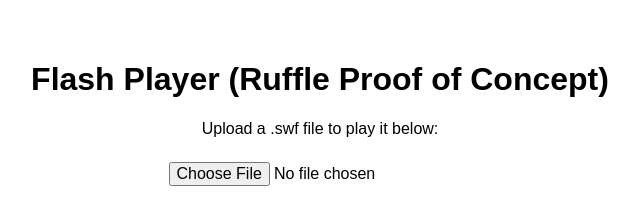
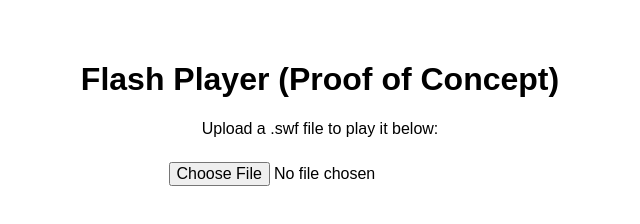
Before and after one commit to Shane-aktiga/flashplayer-poc, a plain HTML site: page index.html in a window 1280 px wide. Shown: the whole page, without its empty margins (320-960 px from the left). Drawn offline with Linux system fonts and the light colour scheme.

Commit message:
Update index.html

```diff
--- a/index.html
+++ b/index.html
@@ -22,7 +22,7 @@
   </style>
 </head>
 <body>
-  <h1>Flash Player (Ruffle Proof of Concept)</h1>
+  <h1>Flash Player (Proof of Concept)</h1>
   <p>Upload a .swf file to play it below:</p>
   <input type="file" id="swfUploader" accept=".swf" />
   <div id="flashContainer"></div>
```
